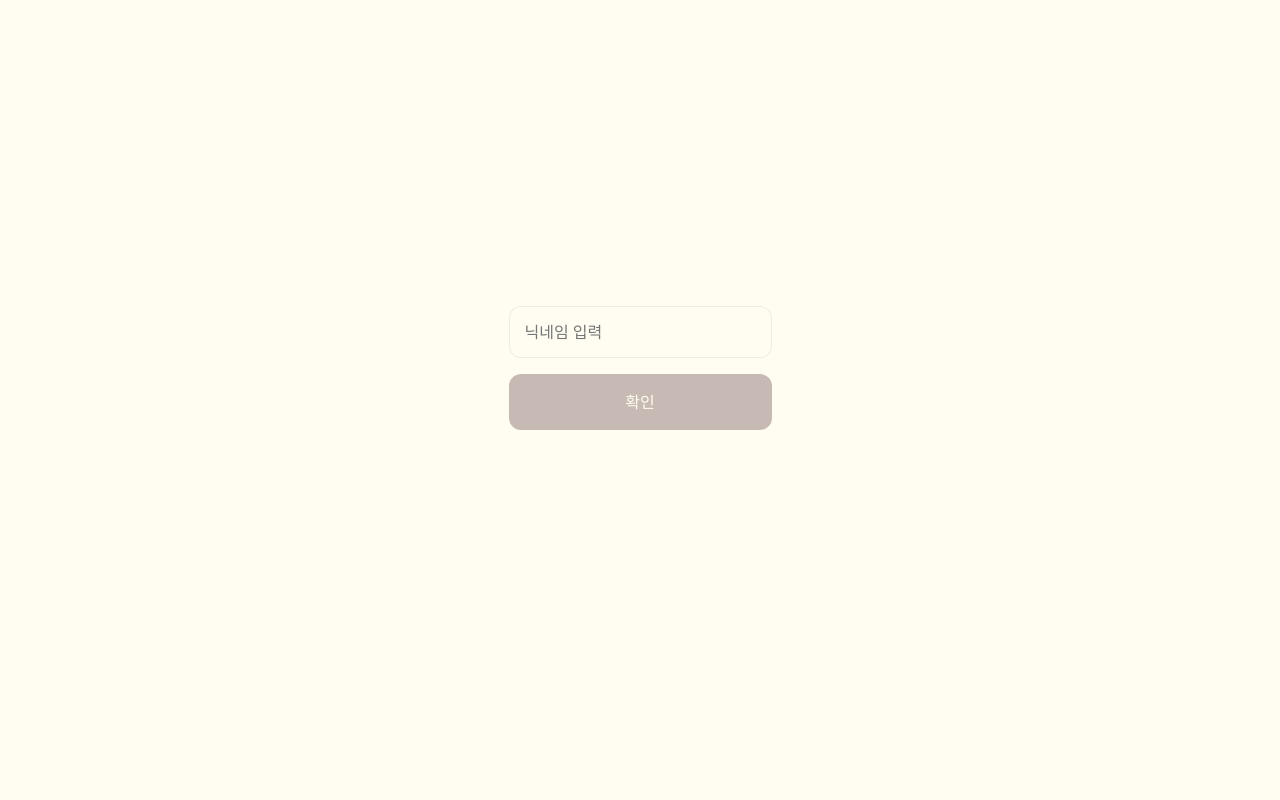
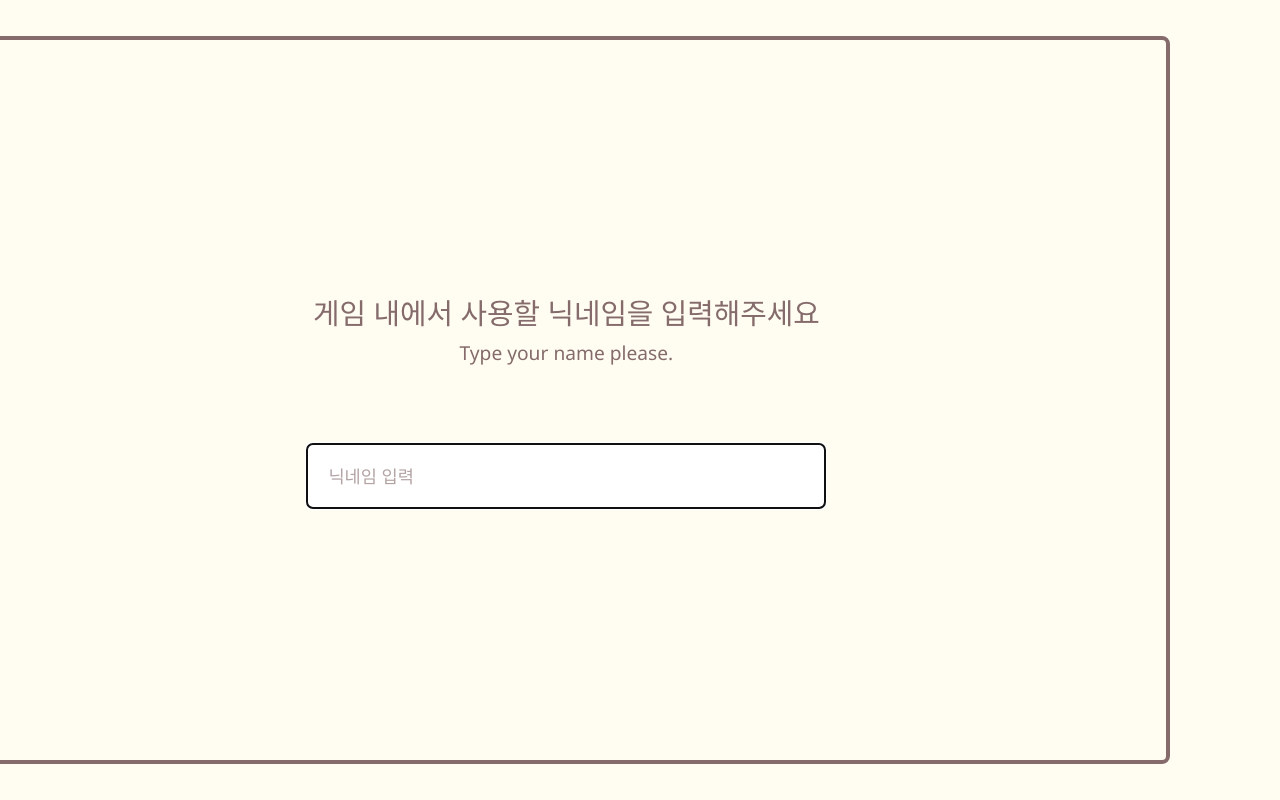
Before and after one commit to MAS-MIRIM/2026_ITSHOW_Pwee_Client, a React (Vite) app: page / in a window 1280 px wide. Both pictures are taken after a click on the button "PLAY". Built offline with nearby package versions, Linux system fonts and the light colour scheme.

Commit message:
[Feat] :: NamePage 퍼블리싱 및 기능 구현

```diff
--- a/src/pages/NamePage.jsx
+++ b/src/pages/NamePage.jsx
@@ -1,71 +1,82 @@
-import styled from 'styled-components'
+import styled from "styled-components";
 
 const Section = styled.section`
-  min-height: inherit;
+  width: 100vw;
+  min-height: 100vh;
+  padding: 36px;
   display: grid;
-  place-items: center;
-`
+  background: #fffdf2;
+  margin-left: calc(18% - 25vw);
+`;
 
-const Panel = styled.article`
-  width: min(100%, 420px);
+const Frame = styled.form`
+  width: 100%;
+  min-height: calc(100vh - 72px);
+  border: 4px solid #856b6b;
+  border-radius: 8px;
+  padding: 48px 40px;
   display: grid;
-  gap: 16px;
-`
+  justify-items: center;
+  align-content: center;
+  gap: 28px;
+`;
+
+const Copy = styled.div`
+  display: grid;
+  gap: 6px;
+  justify-items: center;
+  text-align: center;
+`;
+
+const Title = styled.p`
+  color: #856b6b;
+  font-size: clamp(1.2rem, 2.6vw, 1.8rem);
+  font-weight: 500;
+`;
+
+const Subtitle = styled.p`
+  color: #856b6b;
+  font-size: clamp(1rem, 2vw, 1.2rem);
+  line-height: 1.4;
+`;
 
 const TextInput = styled.input`
-  width: 100%;
-  padding: 14px 16px;
-  border: none;
-  border-radius: 12px;
-  background: #fffdf2;
+  margin-top: 48px;
+  width: min(100%, 520px);
+  padding: 18px 20px;
+  border: 2px solid #856b6b;
+  border-radius: 6px;
+  background: #ffffff;
   color: #856b6b;
-  box-shadow: inset 0 0 0 1px rgba(133, 107, 107, 0.12);
+  font-size: 1.1rem;
 
-  &:focus-visible {
-    outline: 2px solid rgba(133, 107, 107, 0.45);
-    outline-offset: 2px;
+  &::placeholder {
+    color: #856b6b;
+    opacity: 0.62;
   }
-`
-
-const Button = styled.button`
-  border-radius: 12px;
-  padding: 14px 16px;
-  border: 2px solid #856b6b;
-  background: #856b6b;
-  color: #fffdf2;
-  cursor: pointer;
-
-  &:disabled {
-    opacity: 0.45;
-    cursor: not-allowed;
-  }
-
-  &:focus-visible {
-    outline: 2px solid rgba(133, 107, 107, 0.45);
-    outline-offset: 2px;
-  }
-`
+`;
 
 export function NamePage({ nickname, onNext, setNickname }) {
-  const canStart = nickname.trim().length > 0
+  const handleSubmit = (event) => {
+    event.preventDefault();
+    onNext();
+  };
 
   return (
     <Section>
-      <Panel>
+      <Frame onSubmit={handleSubmit}>
+        <Copy>
+          <Title>게임 내에서 사용할 닉네임을 입력해주세요</Title>
+          <Subtitle>Type your name please.</Subtitle>
+        </Copy>
         <TextInput
           id="nickname"
           value={nickname}
           onChange={(event) => setNickname(event.target.value)}
           placeholder="닉네임 입력"
+          autoFocus
         />
-        <Button
-          type="button"
-          disabled={!canStart}
-          onClick={onNext}
-        >
-          확인
-        </Button>
-      </Panel>
+      </Frame>
     </Section>
-  )
+  );
 }
```
